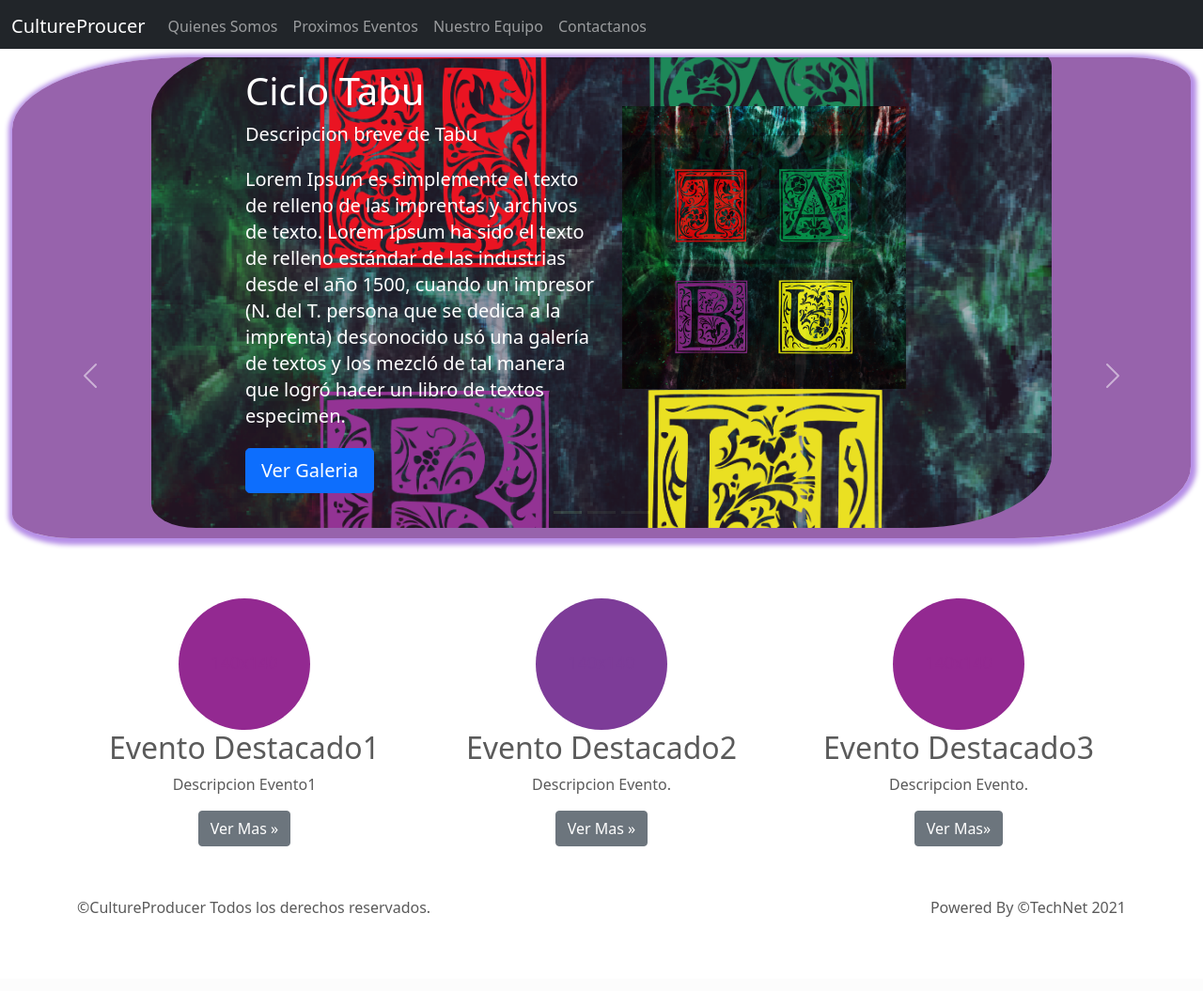
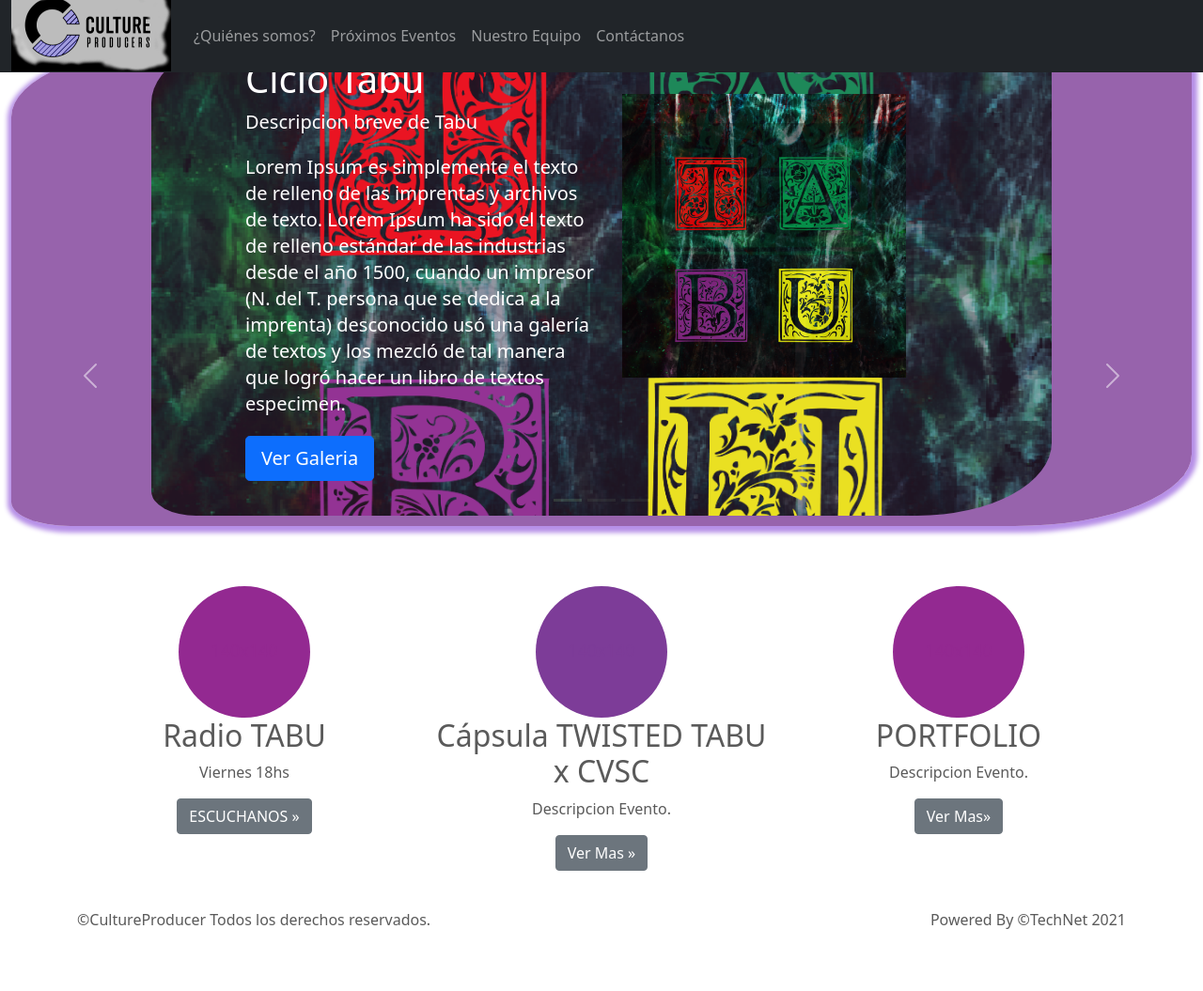
Before and after one commit to LauraSO/cultureproducer, a PHP site: page / in a window 1280 px wide. Shown: the whole page at 94% size. Before the commit the page ends 976 px from the top, so only its background shows below. Run offline with PHP 8.4, Linux system fonts and the light colour scheme.

Commit message:
actualizacion

```diff
--- a/index.php
+++ b/index.php
@@ -43,25 +43,25 @@
   <body>
 
 <header >
-  <nav class="navbar navbar-expand-md navbar-dark fixed-top bg-dark" style="padding-bottom: 2px;">
-    <div class="container-fluid" style="padding-bottom: 2px; ">
-      <a class="navbar-brand" id="btnhome" href="#">CultureProucer</a>
+  <nav class="navbar navbar-expand-md navbar-dark fixed-top bg-dark" style="color: #C0C0C0;"  >
+    <div class="container-fluid" >
+      <a class="navbar-brand" id="btnhome" href="#"><img src="img/logo11.png" style="margin-top: -15%; margin-right: -10%; margin-bottom: -7%"  ></a>
       <button class="navbar-toggler" type="button" data-bs-toggle="collapse" data-bs-target="#navbarCollapse" aria-controls="navbarCollapse" aria-expanded="false" aria-label="Toggle navigation">
         <span class="navbar-toggler-icon"></span>
       </button>
-      <div class="collapse navbar-collapse" id="navbarCollapse">
+      <div class="collapse navbar-collapse" id="navbarCollapse" >
         <ul class="navbar-nav me-auto mb-2 mb-md-0">
           <li class="nav-item">
-            <a  class="nav-link " type="button" aria-current="page" id="btnquienessomos" href="#">Quienes Somos</a>
+            <a  class="nav-link " type="button" aria-current="page" id="btnquienessomos" href="#">¿Quiénes somos?</a>
           </li>
           <li class="nav-item">
-            <a class="nav-link" href="#">Proximos Eventos</a>
+            <a class="nav-link" href="#">Próximos Eventos</a>
           </li>
           <li class="nav-item">
             <a  class="nav-link " type="button" aria-current="page" id="btncontacto" href="#">Nuestro Equipo</a>
           </li>
          <li class="nav-item">
-            <a  class="nav-link " type="button" aria-current="page" id="btn3" href="#">Contactanos</a>
+            <a  class="nav-link " type="button" aria-current="page" id="btn3" href="#">Contáctanos</a>
           </li>
         </ul>
 
@@ -73,15 +73,15 @@
 <main>
 
 
+<div id="tabla" class="container-fluid">
+</div>
 
 
-<div id="resultado" style="margin: 1%;" >
+<div id="resultado"  >
 
 
 
 </div>
-
-
   <script>
 
     $.ajaxSetup ({
@@ -89,18 +89,22 @@
       });
     $( document ).ready(function() {
 
-   var loadUrl = "php/home.php"; // paso parametro accion e id
-      $("#resultado").load(loadUrl); // ejecuto
+  var loadUrl = "php/home.php"; // paso parametro accion e id
+
+      $("#tabla").load(loadUrl); // ejecuto
 
  $("#btnhome").click(function(){
-
+       $("#tabla").show();
+       $("#resultado").hide();
       var loadUrl = "php/home.php"; // paso parametro accion e id
-      $("#resultado").load(loadUrl); // ejecuto
+      $("#tabla").load(loadUrl); // ejecuto
       });
 
 
    $("#btnquienessomos").click(function(){
 
+      $("#tabla").hide();
+       $("#resultado").show();
       var loadUrl = "php/quienessomos.php"; // paso parametro accion e id
       $("#resultado").load(loadUrl); // ejecuto
       });
--- a/php/home.php
+++ b/php/home.php
@@ -156,21 +156,21 @@
       <div class="col-lg-4">
         <svg class="bd-placeholder-img rounded-circle" width="140" height="140" xmlns="http://www.w3.org/2000/svg" role="img" aria-label="Placeholder: 140x140" preserveAspectRatio="xMidYMid slice" focusable="false"><title>Placeholder</title><rect width="100%" height="100%" fill="#932991"/><text x="50%" y="50%" fill="#932991" dy=".3em">140x140</text></svg>
 
-        <h2>Evento Destacado1</h2>
-        <p>Descripcion Evento1</p>
-        <p><a class="btn btn-secondary" href="#">Ver Mas &raquo;</a></p>
+        <h2>Radio TABU</h2>
+        <p>Viernes 18hs</p>
+        <p><a class="btn btn-secondary" href="#">ESCUCHANOS &raquo;</a></p>
       </div><!-- /.col-lg-4 -->
       <div class="col-lg-4">
         <svg class="bd-placeholder-img rounded-circle" width="140" height="140" xmlns="http://www.w3.org/2000/svg" role="img" aria-label="Placeholder: 140x140" preserveAspectRatio="xMidYMid slice" focusable="false"><title>Placeholder</title><rect width="100%" height="100%" fill="#7D3C98"/><text x="50%" y="50%" fill="#7D3C98" dy=".3em">140x140</text></svg>
 
-        <h2>Evento Destacado2</h2>
+        <h2>Cápsula TWISTED TABU x CVSC</h2>
         <p>Descripcion Evento.</p>
         <p><a class="btn btn-secondary" href="#">Ver Mas &raquo;</a></p>
       </div><!-- /.col-lg-4 -->
       <div class="col-lg-4">
         <svg class="bd-placeholder-img rounded-circle" width="140" height="140" xmlns="http://www.w3.org/2000/svg" role="img" aria-label="Placeholder: 140x140" preserveAspectRatio="xMidYMid slice" focusable="false"><title>Placeholder</title><rect width="100%" height="100%" fill="#932991"/><text x="50%" y="50%" fill="#932991" dy=".3em">140x140</text></svg>
 
-        <h2>Evento Destacado3</h2>
+        <h2>PORTFOLIO</h2>
         <p>Descripcion Evento.</p>
         <p><a class="btn btn-secondary" href="#">Ver Mas&raquo;</a></p>
       </div><!-- /.col-lg-4 -->
```
Also changed, not shown: php/quienessomos.php (+7 -5 lines), img/logo10.png (added), img/logo11.png (added).
